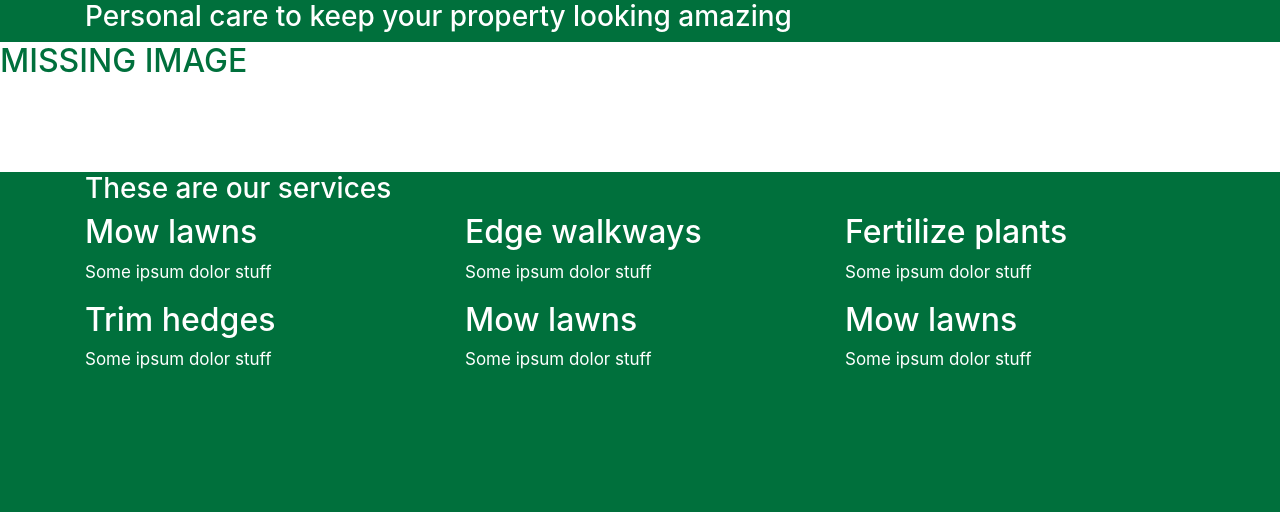
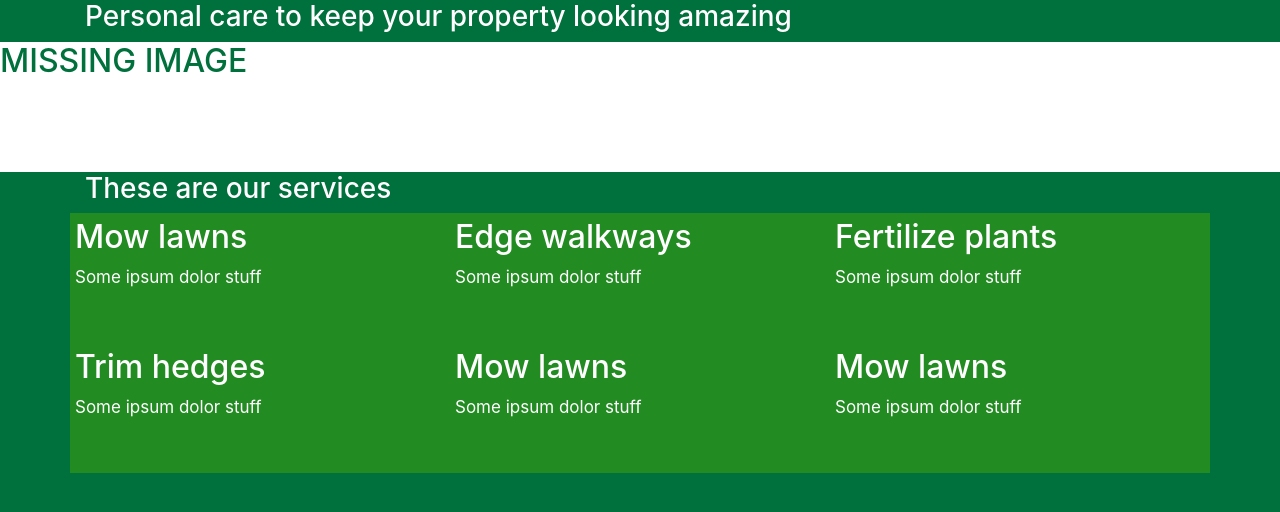
Before and after one commit to jp-sypniewski/LawnCare, a Flask app: page / in a window 1280 px wide. Shown: the part 121-633 px from the top of the page. Run offline with Flask 2, Linux system fonts and the light colour scheme; some libraries are stand-ins or nearby versions.

Commit message:
add services section for homepage

```diff
--- a/lawn_care/static/site.css
+++ b/lawn_care/static/site.css
@@ -16,3 +16,13 @@
     color: #00703c;
     height: 130px;
 }
+
+.services_title {
+    align-content: center;
+}
+
+.service {
+    background-color: forestgreen;
+    padding: 5px;
+    height: 130px;
+}
--- a/lawn_care/templates/home/index.html
+++ b/lawn_care/templates/home/index.html
@@ -14,7 +14,7 @@
 
     <div class="container all_services">
         <div class="row">
-            <div class="col-lg-12">
+            <div class="services_title col-lg-12">
                 <h3>These are our services</h3>
             </div>
         </div>
```
